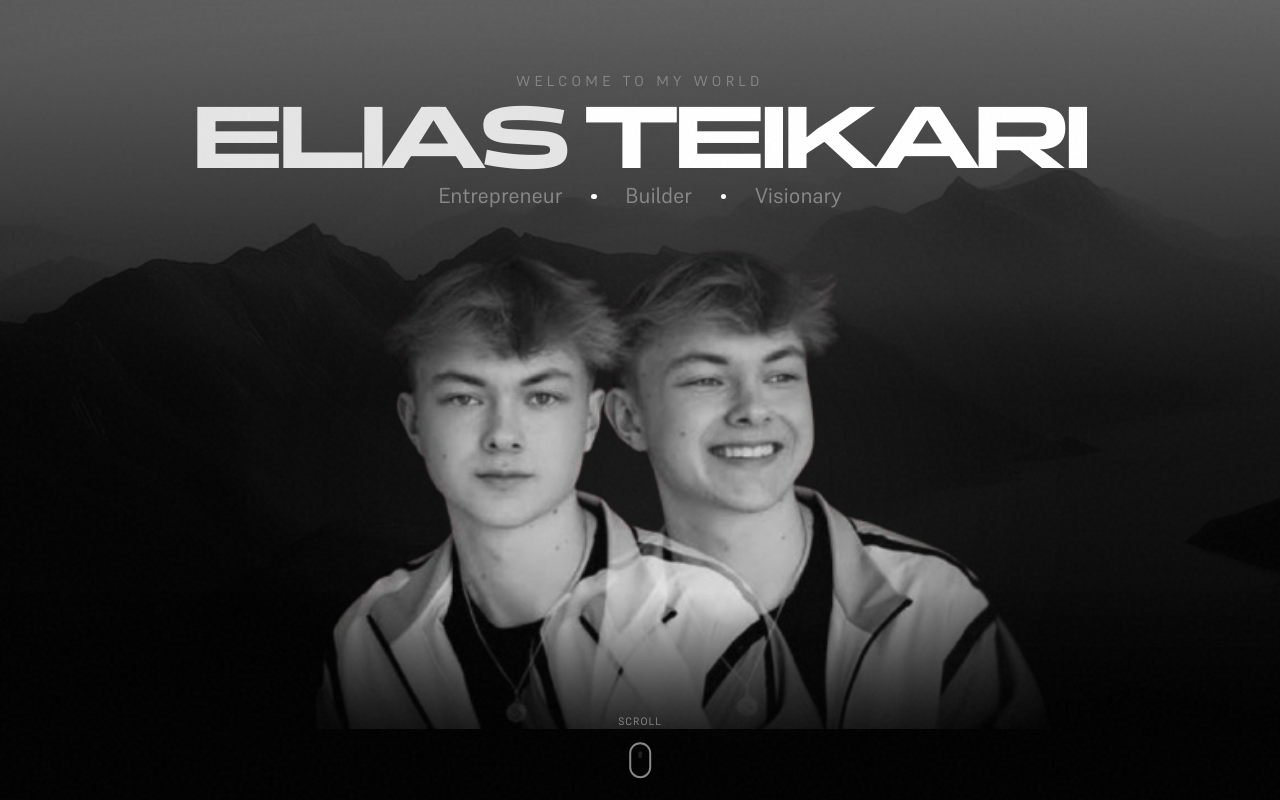
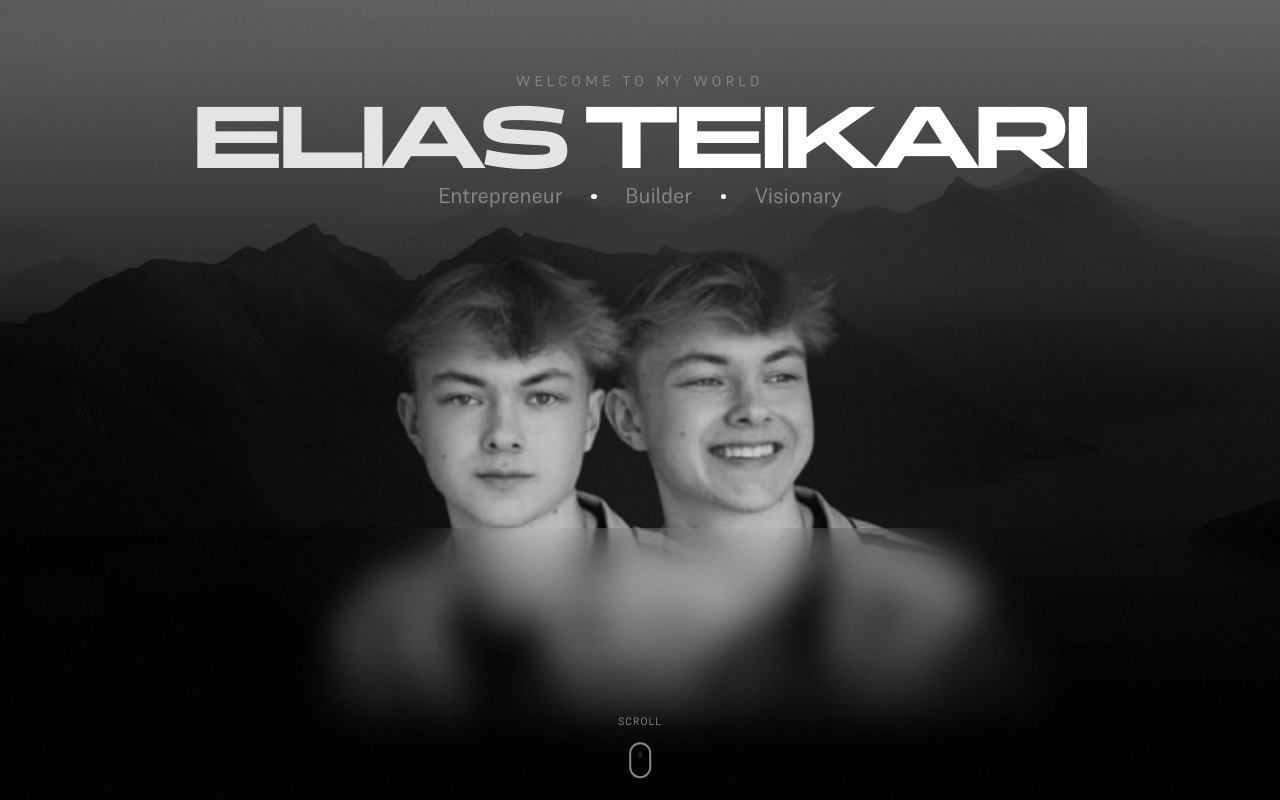
Before and after one commit to EliasTeikari/Portfolio_Elias, a Next.js app: page / in a window 1280 px wide. Shown: the top 800 px of the page. Built offline with nearby package versions, Linux system fonts and the light colour scheme.

Commit message:
Increase height and adjust gradient opacity in overlay; add backdrop blur effect for improved aesthetics

```diff
--- a/src/app/globals.css
+++ b/src/app/globals.css
@@ -334,15 +334,18 @@ section {
     left: 0;
     right: 0;
     bottom: 0;
-    height: 26vh;
+    height: 34vh;
     z-index: 15;
     pointer-events: none;
     background: linear-gradient(
         to bottom,
         rgba(0, 0, 0, 0) 0%,
-        rgba(0, 0, 0, 0.6) 55%,
+        rgba(0, 0, 0, 0.45) 45%,
+        rgba(0, 0, 0, 0.85) 75%,
         var(--background) 100%
     );
+    -webkit-backdrop-filter: blur(18px);
+    backdrop-filter: blur(18px);
 }
 
 .intro-fade-overlay {
```
